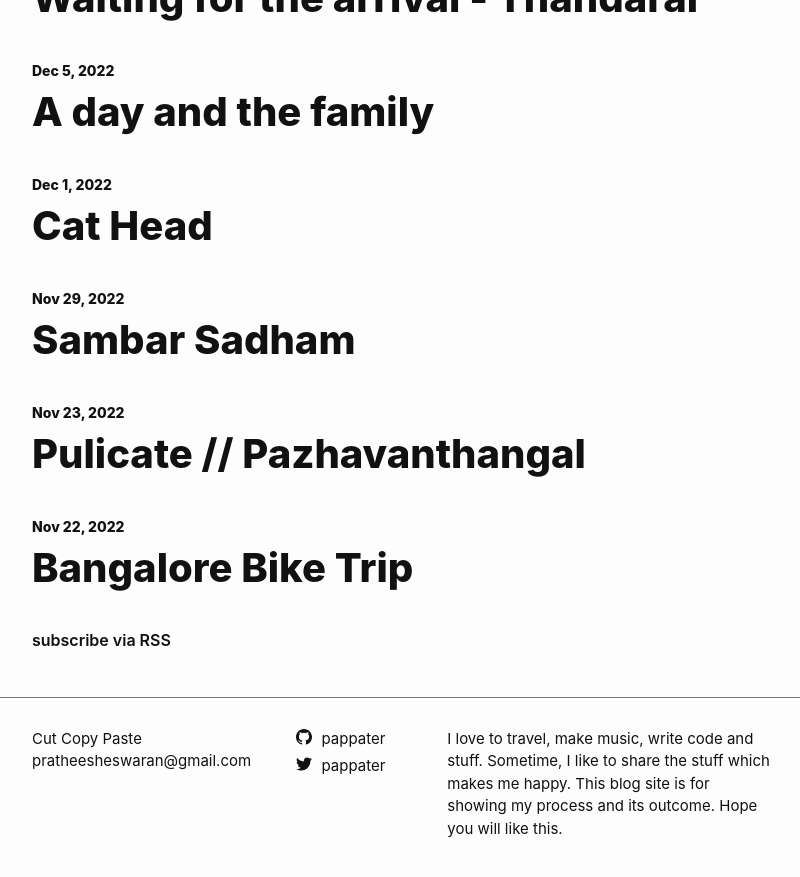
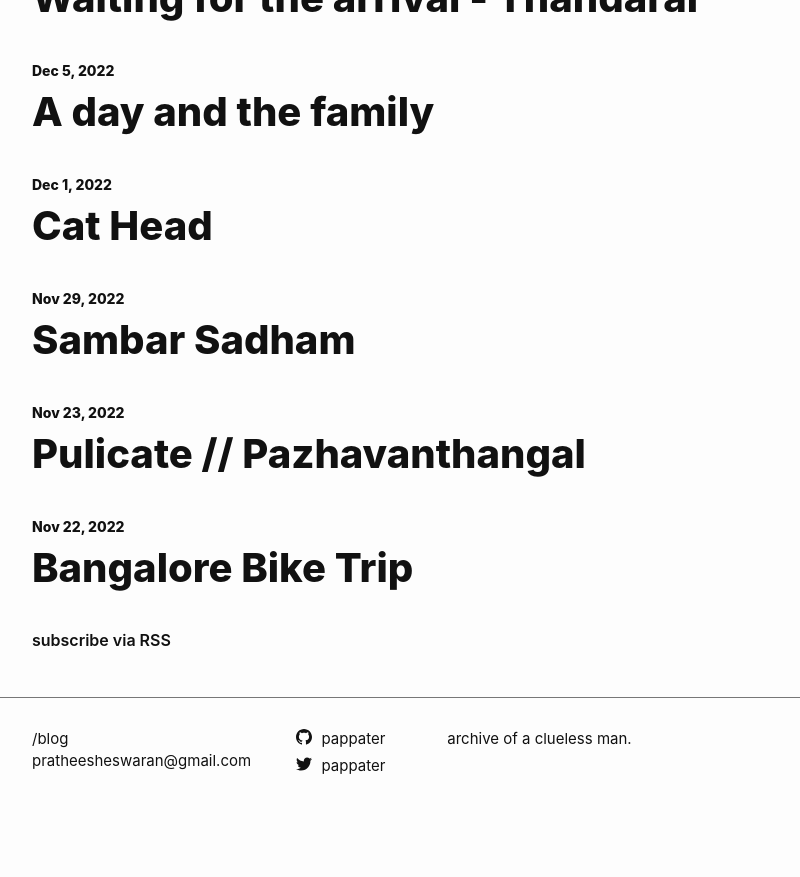
Before and after one commit to pappater/blog, a Jekyll site: the page built from index.markdown, in a window 1280 px wide and 900 px high, scrolled down 3412 px. Shown: the top 877 px of the window, without its empty margins (238-1038 px from the left). Built offline with Jekyll 4.4.1, drawn with Linux system fonts in a browser that asks for light colours; after the commit the page ends 4250 px from its top, so only the background shows below that.

Commit message:
Update _config.yml

```diff
--- a/_config.yml
+++ b/_config.yml
@@ -18,12 +18,10 @@
 # You can create any custom variable you would like, and they will be accessible
 # in the templates via {{ site.myvariable }}.
 
-title: Cut Copy Paste
+title: /blog
 email: pratheesheswaran@gmail.com
 description: >- # this means to ignore newlines until "baseurl:"
-  I love to travel, make music, write code and stuff. Sometime,
-  I like to share the stuff which makes me happy. This blog site
-  is for showing my process and its outcome. Hope you will like this.
+  archive of a clueless man.
 baseurl: "/blog" # the subpath of your site, e.g. /blog
 url: "" # the base hostname & protocol for your site, e.g. http://example.com
 twitter_username: pappater
```
